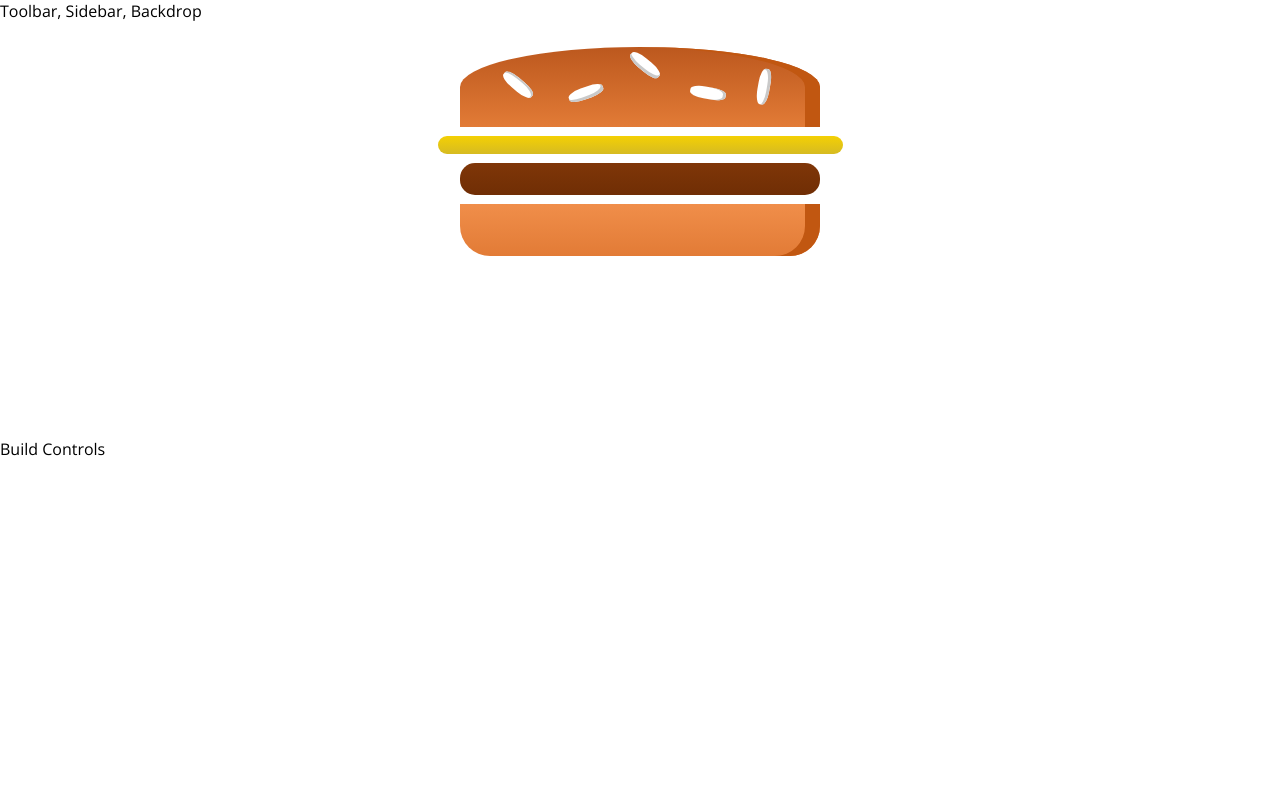
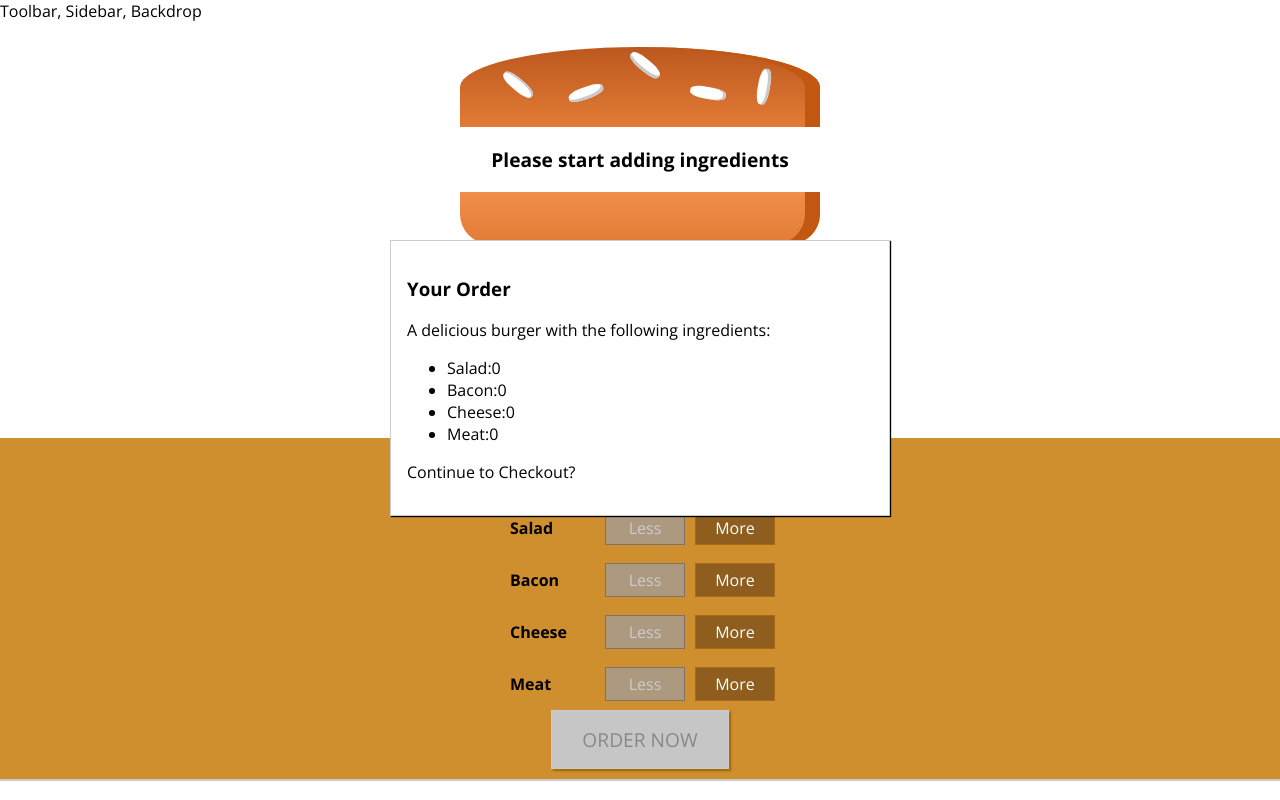
Before and after one commit to dcardos/ReactBurgerBuilder, a React (Create React App) app: page / in a window 1280 px wide. Built offline with nearby package versions, Linux system fonts and the light colour scheme.

Commit message:
with modal

```diff
--- /dev/null
+++ b/src/components/Burger/BuildControls/BuildControl/BuildControl.js
@@ -0,0 +1,17 @@
+import React from 'react';
+
+import classes from './BuildControl.module.css'
+
+const buildControl = ( props ) => (
+    <div className={classes.BuildControl}>
+        <div className={classes.Label}>{props.label}</div>
+        <button
+            className={classes.Less}
+            onClick={props.removed}
+            disabled={props.disabled}
+        >Less</button>
+        <button className={classes.More} onClick={props.added}>More</button>
+    </div>
+);
+
+export default buildControl;
--- /dev/null
+++ b/src/components/Burger/BuildControls/BuildControl/BuildControl.module.css
@@ -0,0 +1,56 @@
+.BuildControl {
+    display: flex;
+    justify-content: space-between;
+    align-items: center;
+    margin: 5px 0;
+}
+
+.BuildControl button {
+    display: block;
+    font: inherit;
+    padding: 5px;
+    margin: 0 5px;
+    width: 80px;
+    border: 1px solid #AA6817;
+    cursor: pointer;
+    outline: none;
+}
+
+.BuildControl button:disabled {
+    background-color: #AC9980;
+    border: 1px solid #7E7365;
+    color: #ccc;
+    cursor: default;
+}
+
+.BuildControl button:hover:disabled {
+    background-color: #AC9980;
+    color: #ccc;
+    cursor: not-allowed;
+}
+
+.Label {
+    padding: 10px;
+    font-weight: bold;
+    width: 80px;
+}
+
+.BuildControl .Less {
+    background-color: #D39952;
+    color: white;
+}
+
+.BuildControl .More {
+    background-color: #8F5E1E;
+    color: white;
+}
+
+.BuildControl .Less:hover, .BuildControl .Less:active {
+    background-color: #DAA972;
+    color: white;
+}
+
+.BuildControl .More:hover,.BuildControl .More:active {
+    background-color: #99703F;
+    color: white;
+}
--- /dev/null
+++ b/src/components/Burger/BuildControls/BuildControls.js
@@ -0,0 +1,32 @@
+import React from 'react';
+
+import classes from './BuildControls.module.css';
+import BuildControl from './BuildControl/BuildControl';
+
+const controls = [
+    { label: 'Salad', type: 'salad' },
+    { label: 'Bacon', type: 'bacon' },
+    { label: 'Cheese', type: 'cheese' },
+    { label: 'Meat', type: 'meat' },
+];
+
+const buildControls = (props) => (
+    <div className={classes.BuildControls}>
+        <p>Current price: <strong>{props.price.toFixed(2)}</strong></p>
+        {controls.map( ctrl => (
+            <BuildControl
+                key={ctrl.label}
+                label={ctrl.label}
+                added={() => props.ingredientAdded(ctrl.type)}
+                removed={() => props.ingredientRemoved(ctrl.type)}
+                disabled={props.disabled[ctrl.type]}
+            />
+        ))}
+        <button
+            className={classes.OrderButton}
+            disabled={!props.purchasable}
+        >ORDER NOW</button>
+    </div>
+);
+
+export default buildControls;
--- /dev/null
+++ b/src/components/Burger/BuildControls/BuildControls.module.css
@@ -0,0 +1,52 @@
+.BuildControls {
+    width: 100%;
+    background-color: #CF8F2E;
+    display: flex;
+    flex-flow: column;
+    align-items: center;
+    box-shadow: 0 2px 1px #ccc;
+    margin: auto;
+    padding: 10px 0;
+}
+
+
+.OrderButton {
+    background-color: #DAD735;
+    outline: none;
+    cursor: pointer;
+    border: 1px solid #966909;
+    color: #966909;
+    font-family: inherit;
+    font-size: 1.2em;
+    padding: 15px 30px;
+    box-shadow: 2px 2px 2px #966909;
+}
+
+.OrderButton:hover, .OrderButton:active {
+    background-color: #A0DB41;
+    border: 1px solid #966909;
+    color: #966909;
+}
+
+.OrderButton:disabled {
+    background-color: #C7C6C6;
+    cursor: not-allowed;
+    border: 1px solid #ccc;
+    color: #888888;
+}
+
+.OrderButton:not(:disabled) {
+    animation: enable 0.3s linear;
+}
+
+@keyframes enable {
+    0% {
+        transform: scale(1);
+    }
+    60% {
+        transform: scale(1.1);
+    }
+    100% {
+        transform: scale(1);
+    }
+}
--- a/src/components/Burger/Burger.js
+++ b/src/components/Burger/Burger.js
@@ -4,11 +4,24 @@
 import BurgerIngredient from './BurgerIngredient/BurgerIngredient';
 
 const burger = (props) => {
+    let transformedIngredients = Object.keys(props.ingredients)
+        .map(igKey => {
+            // for each ingredient make an array repeting the amount of the ingredient
+            // for example, if chesse = 2 then return ['cheese', 'cheese']
+            // then it returns a BurgerIngredient tag for which ingredient in the array
+            return [...Array(props.ingredients[igKey])].map((_, index) => {
+                return <BurgerIngredient key={igKey + index} type={igKey} />
+            });
+        }).reduce((arr, el) => {
+            return arr.concat(el);
+        }, []);
+        if (transformedIngredients.length === 0)  {
+            transformedIngredients = <p>Please start adding ingredients</p>
+        }
     return (
         <div className={classes.Burger}>
             <BurgerIngredient type="bread-top"/>
-            <BurgerIngredient type="cheese"/>
-            <BurgerIngredient type="meat"/>
+            {transformedIngredients}
             <BurgerIngredient type="bread-bottom"/>
         </div>
     );
--- /dev/null
+++ b/src/components/Burger/OrderSummary/OrderSummary.js
@@ -0,0 +1,26 @@
+import React from 'react';
+
+const orderSummary = (props) => {
+    const ingredientSummary = Object.keys(props.ingredients)
+        .map(igKeys => {
+            return (
+                <li
+                    key={igKeys}
+                    style={{textTransform: 'capitalize'}}
+                >
+                    {igKeys}:{props.ingredients[igKeys]}
+                </li>);
+        });
+    return (
+        <>
+            <h3>Your Order</h3>
+            <p>A delicious burger with the following ingredients:</p>
+            <ul>
+                {ingredientSummary}
+            </ul>
+            <p>Continue to Checkout?</p>
+        </>
+    );
+};
+
+export default orderSummary;
--- /dev/null
+++ b/src/components/UI/Modal/Modal.js
@@ -0,0 +1,11 @@
+import React from 'react';
+
+import classes from './Modal.module.css'
+
+const modal = (props) => (
+    <div className={classes.Modal}>
+        {props.children}
+    </div>
+);
+
+export default modal;
--- /dev/null
+++ b/src/components/UI/Modal/Modal.module.css
@@ -0,0 +1,20 @@
+.Modal {
+    position: fixed;
+    z-index: 500;
+    background-color: white;
+    width: 70%;
+    border: 1px solid #ccc;
+    box-shadow: 1px 1px 1px black;
+    padding: 16px;
+    left: 15%;
+    top: 30%;
+    box-sizing: border-box;
+    transition: all 0.3s ease-out;
+}
+
+@media (min-width: 600px) {
+    .Modal {
+        width: 500px;
+        left: calc(50% - 250px);
+    }
+}
--- a/src/containers/BurgerBuilder/BurgerBuilder.js
+++ b/src/containers/BurgerBuilder/BurgerBuilder.js
@@ -1,14 +1,91 @@
 import React, { Component } from 'react';
 
 import Burger from '../../components/Burger/Burger';
+import BuildControls from '../../components/Burger/BuildControls/BuildControls';
+import Modal from '../../components/UI/Modal/Modal';
+import OrderSummary from '../../components/Burger/OrderSummary/OrderSummary';
+
+const INGREDIENT_PRICES = {
+    salad: .5,
+    cheese: 0.4,
+    meat: 1.3,
+    bacon: 0.8
+}
 
 class BurgerBuilder extends Component {
+    state = {
+        ingredients: {
+            salad: 0,
+            bacon: 0,
+            cheese: 0,
+            meat: 0,
+        },
+        totalPrice: 4,
+        purchasable: false
+    }
+
+    updatePurchsaseState (ingredients) {
+        const sum = Object.keys(ingredients)
+            .map(igKey => {
+                return ingredients[igKey]
+            }).reduce((sum, el) => {
+                return sum + el;
+            }, 0);
+        this.setState( {purchasable: sum > 0} );
+    }
+
+    addIngredientHandler = (type) => {
+        const oldCount = this.state.ingredients[type];
+        const updatedCount = oldCount + 1;
+        const updatedIngredients = {
+            ...this.state.ingredients
+        };
+        updatedIngredients[type] = updatedCount;
+        const priceAddition = INGREDIENT_PRICES[type];
+        const oldPrice = this.state.totalPrice;
+        const newPrice = oldPrice + priceAddition;
+        this.setState( {totalPrice: newPrice, ingredients: updatedIngredients} );
+        this.updatePurchsaseState(updatedIngredients);
+    }
+
+
+    removeIngredientHandler = (type) => {
+        const oldCount = this.state.ingredients[type];
+        if (oldCount <= 0) {
+            return;
+        }
+        const updatedCount = oldCount - 1;
+        const updatedIngredients = {
+            ...this.state.ingredients
+        };
+        updatedIngredients[type] = updatedCount;
+        const priceDeduction = INGREDIENT_PRICES[type];
+        const oldPrice = this.state.totalPrice;
+        const newPrice = oldPrice - priceDeduction;
+        this.setState( {totalPrice: newPrice, ingredients: updatedIngredients} );
+        this.updatePurchsaseState(updatedIngredients);
+    }
 
     render () {
+        const disabledInfo = {
+            ...this.state.ingredients
+        }
+        for (let key in disabledInfo) {
+            disabledInfo[key] = disabledInfo[key] <= 0;
+        }
         return (
             <>
-                <Burger/>
-                <div>Build Controls</div>
+                <Modal>
+                    <OrderSummary ingredients={this.state.ingredients}/>
+                </Modal>
+                <Burger ingredients={this.state.ingredients} />
+                <BuildControls
+                    ingredientAdded={this.addIngredientHandler}
+                    ingredientRemoved={this.removeIngredientHandler}
+                    disabled={disabledInfo}
+                    purchasable={this.state.purchasable}
+                    price={this.state.totalPrice}
+                />
             </>
         );
     }
```
Also changed, not shown: src/components/UI/Backdrop/Backdrop.js (added).
